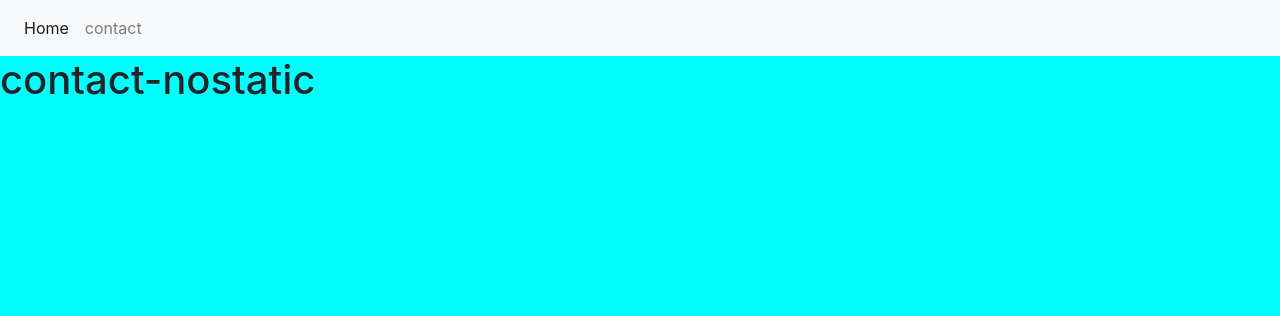
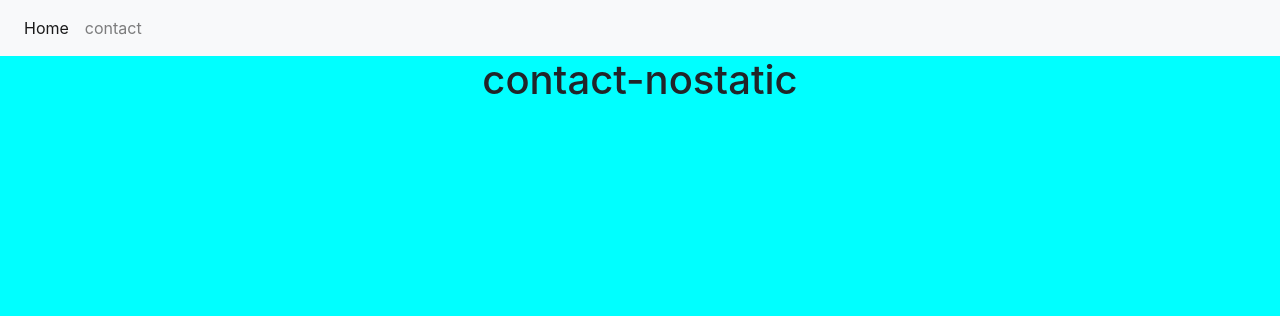
Before and after one commit to sriram1990usa/contact-nostatic, a Django app: page / in a window 1280 px wide. Shown: the top 316 px of the page. Run offline with Django 4.2, Linux system fonts and the light colour scheme; some libraries are stand-ins or nearby versions.

Commit message:
Update index.html

```diff
--- a/app/templates/app/index.html
+++ b/app/templates/app/index.html
@@ -1,19 +1,23 @@
 <!DOCTYPE html>
 <html>
     <head>
-        <meta charset="utf-8">
-        <meta http-equiv="X-UA-Compatible" content="IE=edge">
-        <title></title>
-        <meta name="description" content="">
-        <meta name="viewport" content="width=device-width, initial-scale=1">
-        <link rel="stylesheet" href="../../static/css/main.css" type="text/css" />
-        <link rel="stylesheet"
-        href="https://maxcdn.bootstrapcdn.com/bootstrap/4.0.0/css/bootstrap.min.css"
+        <meta charset="utf-8" />
+        <meta name="viewport" content="width=device-width, initial-scale=1, user-scalable=no" />
+        <link rel="stylesheet" href="main.css" />
+        <link rel="stylesheet" href="https://maxcdn.bootstrapcdn.com/bootstrap/4.0.0/css/bootstrap.min.css"
         integrity="sha384-Gn5384xqQ1aoWXA+058RXPxPg6fy4IWvTNh0E263XmFcJlSAwiGgFAW/dAiS6JXm"
         crossorigin="anonymous">
+        <title>Contact-nostatic</title>
+        <style>
+          body {
+            background: cyan;
+            text-align: center;
+            margin: 0;
+          }
+          </style>
     </head>
 
-    <body style="background: cyan">
+    <body>
       <div class="">
         {% include 'app/nav-bar.html' %}
         <h1>contact-nostatic</h1>
```
